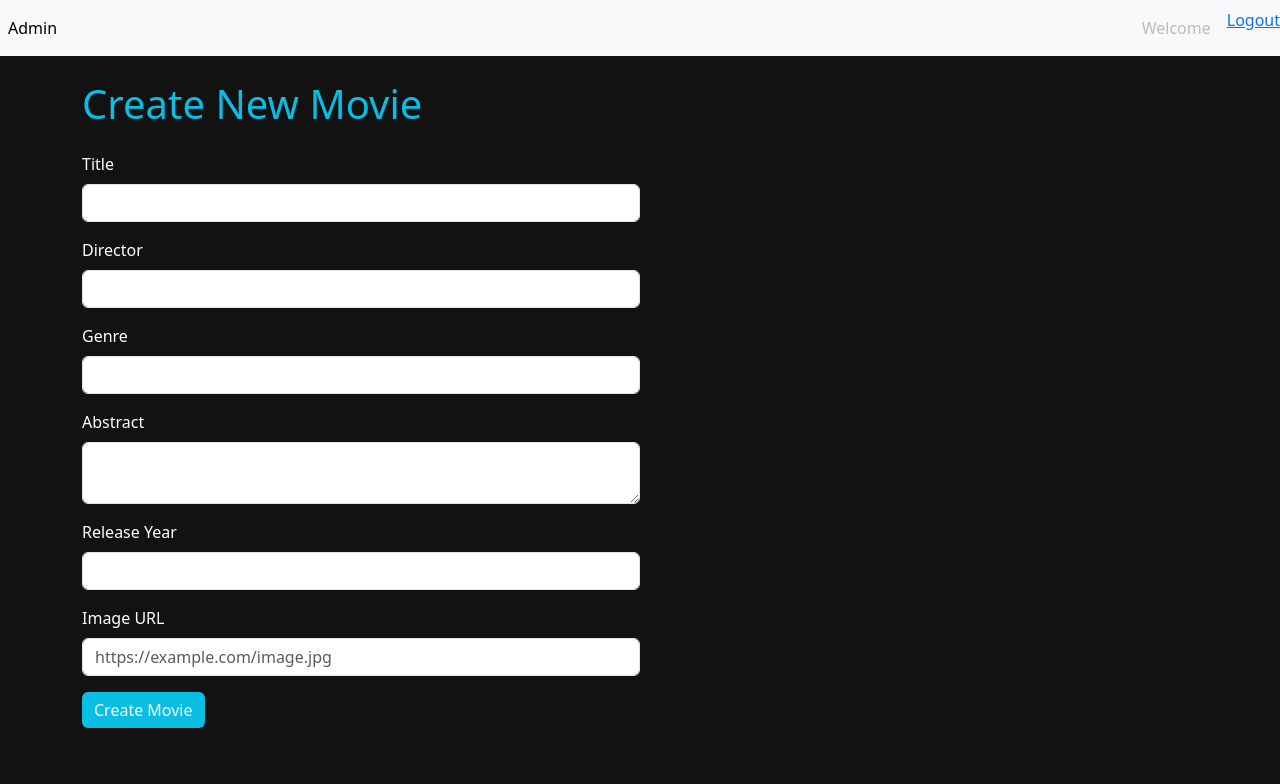
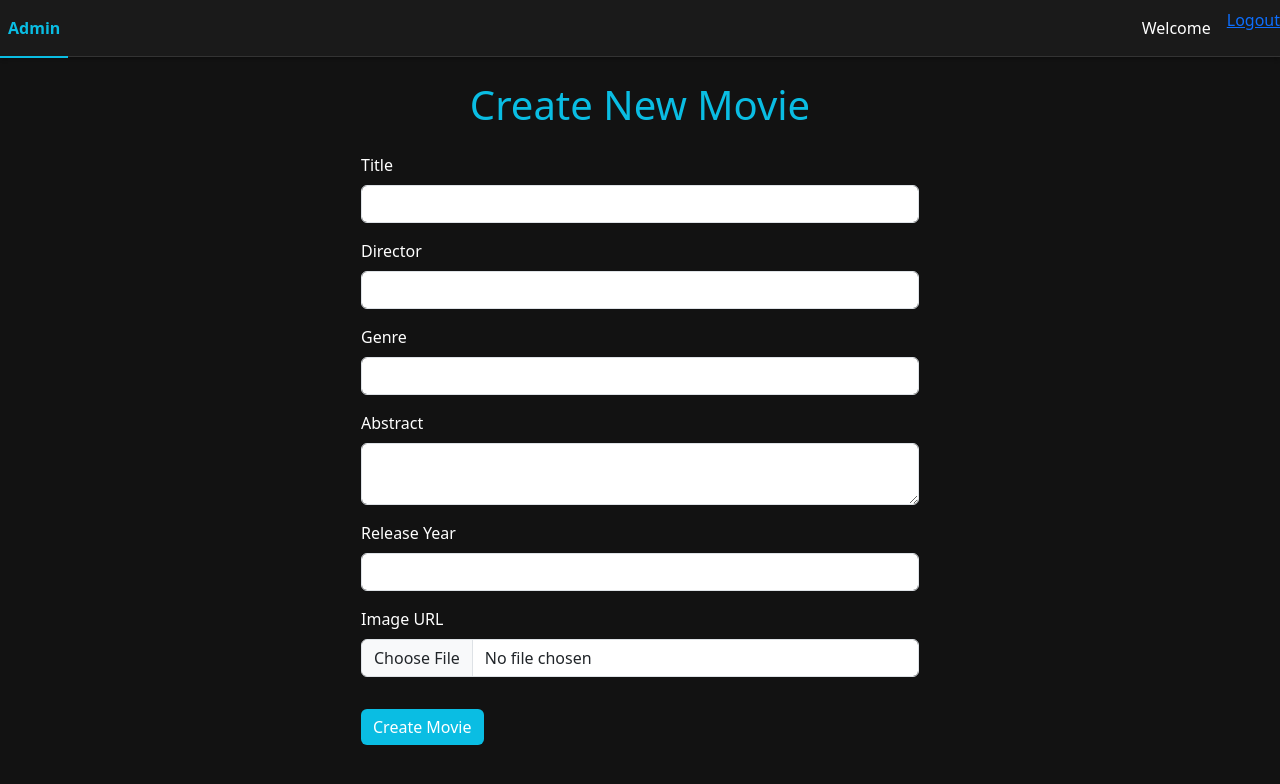
Before and after one commit to vincenzo-terracciano/webapp-react, a React (Vite) app: page /admin/movies/create in a window 1280 px wide. Shown: the top 784 px of the page. Built offline with nearby package versions, Linux system fonts and the light colour scheme.

Commit message:
Enhance Admin and CreateMovie pages: add error handling, improve button styles, and implement form submission for movie creation

```diff
--- a/src/index.css
+++ b/src/index.css
@@ -157,3 +157,17 @@ hr {
   color: white;
   box-shadow: 0 0 10px rgba(0, 0, 0, 0.5);
 }
+
+.buttons {
+  .btn-success {
+    background-color: green;
+  }
+
+  .btn-primary {
+    background-color: blue;
+  }
+
+  .btn-danger {
+    background-color: red;
+  }
+}
--- a/src/layouts/AuthLayout.jsx
+++ b/src/layouts/AuthLayout.jsx
@@ -6,7 +6,7 @@ export default function AuthLayout() {
     return (
         <>
             <header>
-                <nav className="navbar navbar-expand navbar-light bg-light">
+                <nav className="navbar navbar-expand custom-header mx-auto">
                     <div className="nav navbar-nav w-100">
                         <NavLink className="nav-item nav-link" to="/admin">Admin</NavLink>
 
--- a/src/pages/Admin.jsx
+++ b/src/pages/Admin.jsx
@@ -13,6 +13,9 @@ export default function Admin() {
                 console.log(data);
                 setMovies(data)
             })
+            .catch(err => {
+                console.error(err);
+            })
     }, [])
 
     return (
@@ -22,12 +25,8 @@ export default function Admin() {
                 <Link className="btn btn-primary" to="/admin/movies/create">Add movie</Link>
             </div>
 
-            <div
-                class="table-responsive"
-            >
-                <table
-                    class="table table-primary"
-                >
+            <div className="table-responsive">
+                <table className="table table-primary">
                     <thead>
                         <tr>
                             <th scope="col">id</th>
@@ -44,18 +43,21 @@ export default function Admin() {
 
                         {
                             movies.map(movie => (
-                                <tr key={movie.id}>
+                                <tr key={movie.id} className="align-middle">
                                     <td scope="row">{movie.id}</td>
-                                    <td>{movie.image}</td>
+                                    <td><img src={movie.image} alt={movie.title} style={{ width: "150px" }} /></td>
                                     <td>{movie.title}</td>
                                     <td>{movie.director}</td>
                                     <td>{movie.genre}</td>
                                     <td>{movie.release_year}</td>
                                     <td>{movie.abstract}</td>
-                                    <td className="d-flex justify-content-center align-items-center gap-2">
-                                        <button className="btn btn-success">View</button>
-                                        <button className="btn btn-primary">Edit</button>
-                                        <button className="btn btn-danger">Delete</button>
+                                    <td>
+                                        <div className="buttons d-flex justify-content-center align-items-center gap-2">
+                                            <button className="btn btn-success">View</button>
+                                            <button className="btn btn-primary">Edit</button>
+                                            <button className="btn btn-danger">Delete</button>
+                                        </div>
+
                                     </td>
                                 </tr>
                             ))
--- a/src/pages/CreateMovie.jsx
+++ b/src/pages/CreateMovie.jsx
@@ -1,7 +1,9 @@
 import { useState } from "react"
+import { useNavigate } from "react-router-dom"
 
 export default function CreateMovie() {
 
+    const navigate = useNavigate()
     const initialFormData = {
         title: "",
         director: "",
@@ -13,11 +15,37 @@ export default function CreateMovie() {
 
     const [formData, setFormData] = useState(initialFormData)
 
+    function handleSubmit(e) {
+        e.preventDefault()
+
+        const form = new FormData()
+        form.append('title', formData.title)
+        form.append('director', formData.director)
+        form.append('genre', formData.genre)
+        form.append('abstract', formData.abstract)
+        form.append('release_year', formData.release_year)
+        form.append('image', formData.image)
+
+        fetch('http://localhost:3000/api/v1/movies/create', {
+            method: 'POST',
+            body: form,
+            credentials: 'include'
+        })
+            .then(res => res.json())
+            .then(data => {
+                console.log(data, 'Movie created successfully');
+                navigate('/admin');
+            })
+            .catch(err => {
+                console.error(err, 'Error creating movie');
+            })
+    }
+
     return (
         <div className="container py-4">
-            <h1 className="mb-4">Create New Movie</h1>
+            <h1 className="mb-4 text-center">Create New Movie</h1>
 
-            <form className="col-md-6">
+            <form encType="multipart/form-data" onSubmit={handleSubmit} className="col-md-6 mx-auto">
 
                 <div className="mb-3">
                     <label htmlFor="title" className="form-label">Title</label>
@@ -82,17 +110,16 @@ export default function CreateMovie() {
                 <div className="mb-3">
                     <label htmlFor="image" className="form-label">Image URL</label>
                     <input
-                        type="text"
+                        type="file"
                         className="form-control"
                         name="image"
                         id="image"
                         placeholder="https://example.com/image.jpg"
-                        value={formData.image}
-                        onChange={(e) => setFormData({ ...formData, image: e.target.value })}
+                        onChange={(e) => setFormData({ ...formData, image: e.target.files[0] })}
                     />
                 </div>
 
-                <button type="submit" className="btn btn-primary">Create Movie</button>
+                <button type="submit" className="btn btn-primary mt-3   ">Create Movie</button>
 
             </form>
         </div>
```
